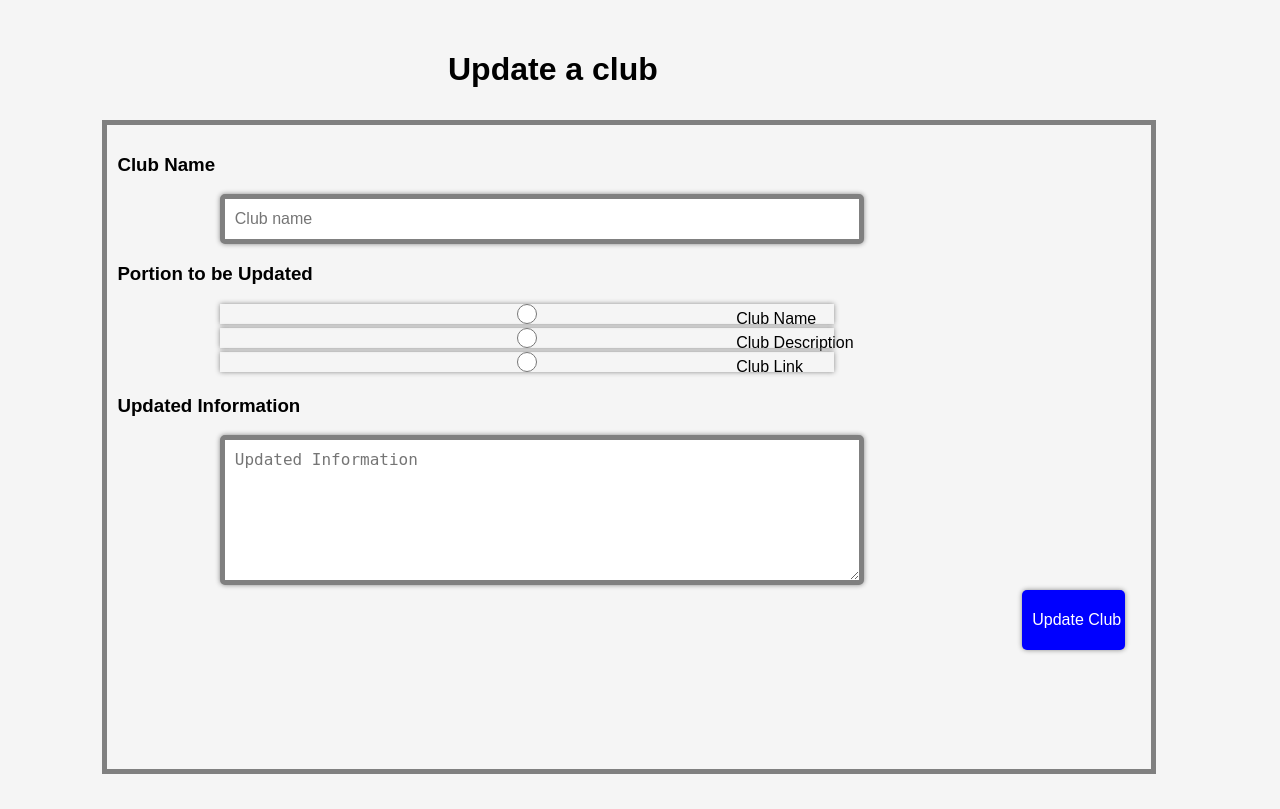
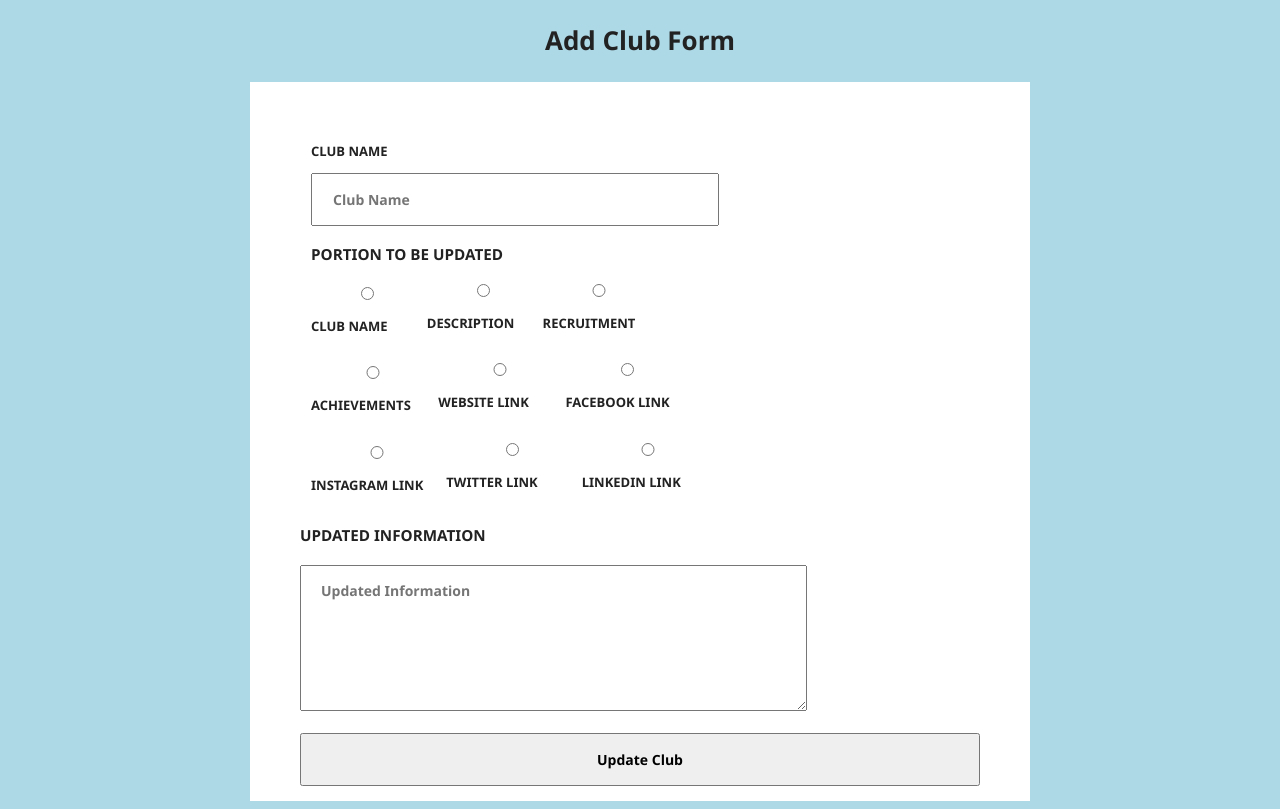
Before and after one commit to NoisyBotDude/daemon-project, a Flask app: page /admin/club/update in a window 1280 px wide. Before the commit the page ends 774 px from the top, so only its background shows below. Run offline with Flask 2, Linux system fonts and the light colour scheme.

Commit message:
Added all radio buttons

```diff
--- a/club_app/static/css/admin/club_update.css
+++ b/club_app/static/css/admin/club_update.css
@@ -1,58 +1,78 @@
 body {
-    background-color: whitesmoke;
-    font-family: 'Raleway', sans-serif;
+    background-color:lightblue;
+    font-size: 13px;
+    line-height: 1.8;
+    color: #222;
+    font-weight: 600;
+    font-family:'Segoe UI', Tahoma, Geneva, Verdana, sans-serif;
 }
 
-h1 {
-    position: absolute;
-    top: 30px;
-    left: 35%;
+.container{
+    width: 780px;
+    position: relative;
+    margin: 0 auto;
+    background-color: #fff;
 }
 
-.add {
-    position: absolute;
-    top: 15vh;
-    left: 8%;
-    width: 80%;
-    height: 78vh;
-    padding: 10px;
-    border: 5px solid grey;
-    margin: 0 auto;
-    /* background-color: lightblue; */
+.add-form {
+    padding: 58px 50px 0;
+    height: 100%;
+    overflow-y: auto;
 }
 
-.add label {
-    text-align: center;
+label {
+    text-transform: uppercase;
+    font-weight: 800;
+    margin-bottom: 10px;
 }
 
-.add input, #updated-information{
-    position: relative;
-    left: 10%;
-    width: 60%;
-    height: 20px;
-    font-size: 16px;
-    margin: 0 auto;
-    padding: 10px;
-    border: 5px solid grey;
-    border-radius: 5px;
-    box-shadow: 0px 0px 5px #888888;
+label, input {
+    display: block;
+    width: 100%;
 }
 
-#updated-information {
-    height: 120px;
+input {
+    box-sizing: border-box;
+    padding: 15px 20px;
+    margin-bottom: 15px;
+    font-size: 14px;
+    font-weight: 700;
+    font-family:'Segoe UI', Tahoma, Geneva, Verdana, sans-serif;
 }
 
-#submit {
-    position: relative;
-    left: 25%;
-    top: 40px;
-    width: 10%;
-    height: 60px;
-    font-size: 16px;
-    margin: 0 auto;
-    padding: 10px;
-    border: none;
-    background-color: blue;
-    color: white;
-    cursor: pointer;
+.portion {
+    width: max-content;
+    margin-bottom: 15px;
+    column-count: 3;
 }
+
+.portion label {
+    display: inline-block;
+    margin-right: 10px;
+    width: 100%;
+}
+
+.form-row {
+    width: 60%;
+    padding: 0 11px;
+}
+
+textarea {
+    box-sizing: border-box;
+    padding: 15px 20px;
+    margin-bottom: 15px;
+    font-size: 14px;
+    font-weight: 700;
+    font-family:'Segoe UI', Tahoma, Geneva, Verdana, sans-serif;
+}
+
+.add-info-link {
+    text-decoration: none;
+    text-transform: uppercase;
+    font-weight: 900;
+    margin-bottom: 16px;
+}
+
+a {
+    color: blue;
+}
--- a/club_app/templates/admin/club_update.html
+++ b/club_app/templates/admin/club_update.html
@@ -5,22 +5,42 @@
     <meta http-equiv="X-UA-Compatible" content="IE=edge">
     <meta name="viewport" content="width=device-width, initial-scale=1.0">
     <title>{{title}}</title>
-    <link rel="stylesheet" href="/static/css/admin/club_update.css">
+    <link rel="stylesheet" href="/club_app/static/css/admin/club_update.css">
 </head>
 <body>
-    <h1> Update a club </h1>
-    <div class="add">
-        <form method="POST" action="{{ url_for('admin.update_response') }}">
-        <h3><label for="clubname">Club Name</label></h3>
-            <input type="text" name="club-name" placeholder="Club name" required>
-            <h3><label for="clubname">Portion to be Updated</label></h3>
-            <div class="portion">
-                <input type="radio" id="club-name" name="choice" value="club name">
-                <label for="club-name">Club Name</label>
-                <input type="radio" id="description" name="choice" value="club description">
-                <label for="description">Club Description</label>
-                <input type="radio" id="link" name="choice" value="club registration link">
-                <label for="link">Club Link</label>
+    <h1 style="text-align: center;"> Add Club Form</h1>
+    <div class=container>
+        <form id="add-form" class="add-form" action="{{ url_for('admin.add_response') }}" method="POST">
+            <div class="form-row">
+                <label for="name">Club Name</label>
+                <input type="text" name="name" id="name" placeholder="Club Name" required>
+            </div>
+            <div class="form-row">
+                <h3><label for="clubname">Portion to be Updated</label></h3>
+                <div class="portion">
+                    <input type="radio" id="club-name" name="choice" value="club name">
+                    <label for="club-name">Club Name</label>
+                    <input type="radio" id="description" name="choice" value="club description">
+                    <label for="description">Description</label>
+                    <input type="radio" id="recruitment" name="choice" value="recruitment">
+                    <label for="recruitment">Recruitment</label>
+                </div>
+                <div class="portion">
+                    <input type="radio" id="achievements" name="choice" value="achievements">
+                    <label for="achievements">Achievements</label>
+                    <input type="radio" id="website-link" name="choice" value="website-link">
+                    <label for="website-link">Website Link</label>
+                    <input type="radio" id="facebook-link" name="choice" value="facebook-link">
+                    <label for="facebook-link">Facebook Link</label>
+                </div>
+                <div class="portion">
+                    <input type="radio" id="instagram-link" name="choice" value="instagram-link">
+                    <label for="instagram-link">Instagram Link</label>
+                    <input type="radio" id="twitter-link" name="choice" value="twitter-link">
+                    <label for="twitter-link">Twitter Link</label>
+                    <input type="radio" id="linkedin-link" name="choice" value="linkedin-link">
+                    <label for="linkedin-link">LinkedIn Link</label>
+                </div>
             </div>
             <h3><label for="updated-information">Updated Information</label></h3>
             <textarea id="updated-information" name="information" placeholder="Updated Information" rows="6" cols="50" required></textarea>
```
